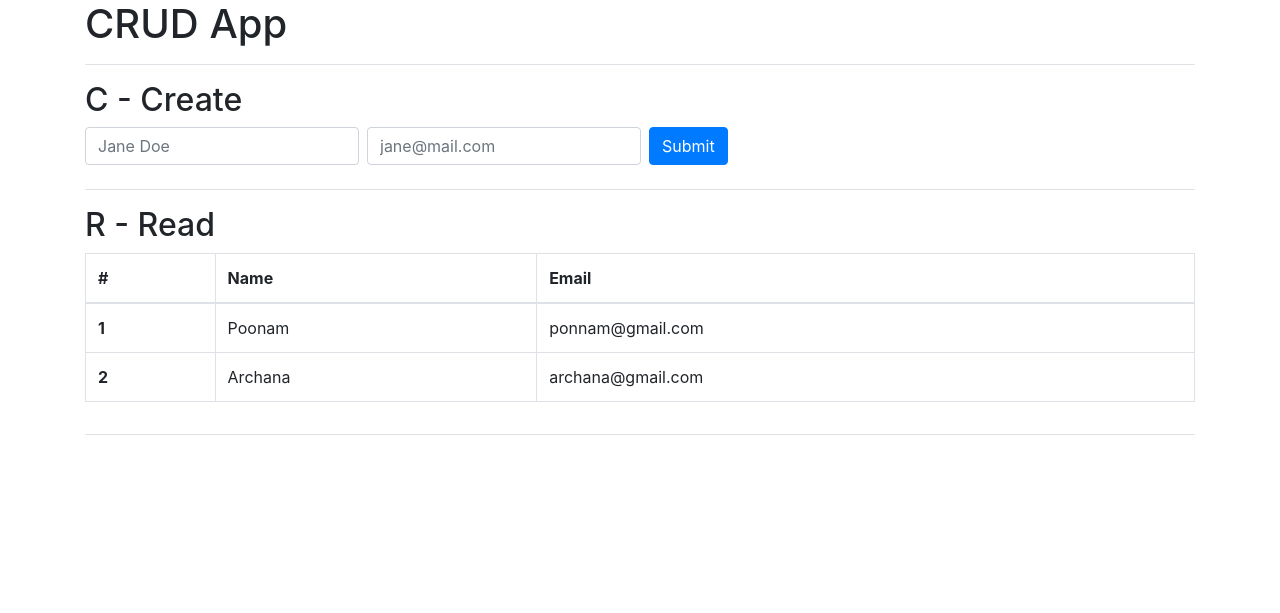
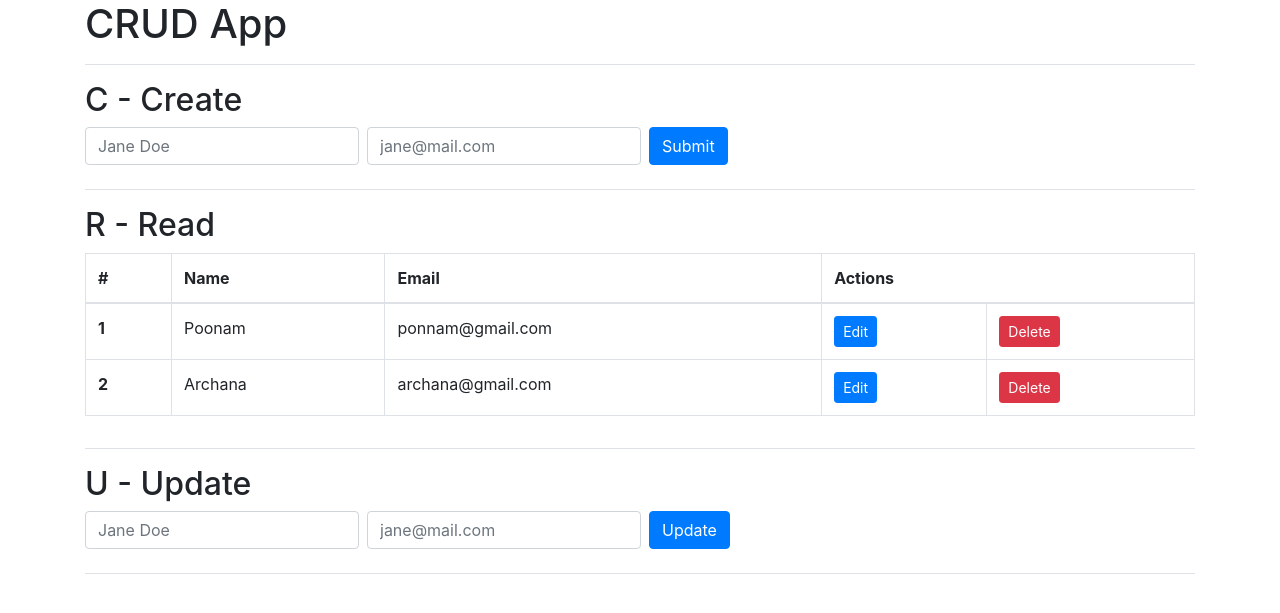
Before and after one commit to webprismitsteam/crud-app, a PHP site: page / in a window 1280 px wide. Shown: the top 613 px of the page. Run offline with PHP 8.4, Linux system fonts and the light colour scheme; data comes from the database, SQL or seed files in the repository.

Commit message:
update functionality added

```diff
--- a/assets/js/index.js
+++ b/assets/js/index.js
@@ -1,5 +1,5 @@
 $(() => {
-  $('#crud_form').submit(function(e) {
+  $('#crud_form_for_create').submit(function(e) {
     e.preventDefault();
 
     var form = $(this);
@@ -47,5 +47,64 @@ $(() => {
         }
       }, // end success
     }); // end ajax
-  })
+  });
+
+  $('.btn-edit').click(function(e) {
+    var update_form = $('#crud_form_for_update');
+
+    update_form.find('#id').val($(this).data('id'));
+    update_form.find('#name').val($(this).data('name'));
+    update_form.find('#email').val($(this).data('email'));
+  });
+
+  $('#crud_form_for_update').submit(function(e) {
+    e.preventDefault();
+
+    var form = $(this);
+    var submit_button = $(this).find('button[type="submit"]');
+
+    var submit_method = 'POST';
+    var submit_url = 'models/participants/ajax_update_participant.php';
+    // var data = (form).serialize();
+    var data = {
+      id: $(this).find('#id').val(),
+      name: $(this).find('#name').val(),
+      email: $(this).find('#email').val(),
+    }
+
+    var default_button_text = 'Update';
+    var before_send_button_text = 'Please Wait ...';
+    var after_save_button_text = 'Successfully Updated';
+
+    $.ajax({
+      type: submit_method,
+      url: submit_url,
+      data: data,
+      context: this,
+      beforeSend: function() {
+        (submit_button).attr('disabled', true).html(before_send_button_text);
+      },
+      error: function(xhr) {
+        console.log('Error Message: '+xhr.status);
+        // $('#doc-details .after-submit.msg-red').text('Server Error.').show();
+        // $('#form_create_division .button').attr('disabled', false).html('<i class="fa fa-plus-circle"></i> Add Doctor');
+      },
+      success: function(res) {
+        console.log("Success Message: " + res);
+        // response = JSON.parse(response);
+        var { status, msg } = JSON.parse(res);
+
+        if (status) {
+          submit_button.attr("disabled", true).html(after_save_button_text);
+          setTimeout(function () {
+            // window.location = redirect_url;
+            location.reload(true);
+          }, 1000);
+        } else {
+          submit_button.attr("disabled", false).html(default_button_text);
+          error_msg.text(msg).show();
+        }
+      }, // end success
+    }); // end ajax
+  });
 })
--- a/index.php
+++ b/index.php
@@ -9,9 +9,9 @@
     <h1 class="mb-3 pb-3 border-bottom">CRUD App</h1>
 
     <h2>C - Create</h2>
-    <form class="form-inline mb-3 pb-3 border-bottom" id="crud_form">
-      <input type="text" class="form-control mb-2 mr-sm-2" id="name" name="name" placeholder="Jane Doe">
-      <input type="email" class="form-control mb-2 mr-sm-2" id="email" name="email" placeholder="jane@mail.com">
+    <form class="form-inline mb-3 pb-3 border-bottom" id="crud_form_for_create">
+      <input type="text" class="form-control mb-2 mr-sm-2" id="name" name="name" placeholder="Jane Doe" autocomplete="off">
+      <input type="email" class="form-control mb-2 mr-sm-2" id="email" name="email" placeholder="jane@mail.com" autocomplete="off">
       <button type="submit" class="btn btn-primary mb-2">Submit</button>
     </form>
 
@@ -23,6 +23,7 @@
             <th scope="col">#</th>
             <th scope="col">Name</th>
             <th scope="col">Email</th>
+            <th scope="col" colspan="2">Actions</th>
           </tr>
         </thead>
         <tbody>
@@ -35,6 +36,8 @@
             <th scope="row"><?= $participant['ptcpt_id']; ?></th>
             <td><?= $participant['ptcpt_name']; ?></td>
             <td><?= $participant['ptcpt_email']; ?></td>
+            <td><button class="btn btn-primary btn-sm btn-edit" data-id="<?= $participant['ptcpt_id']; ?>" data-name="<?= $participant['ptcpt_name']; ?>" data-email="<?= $participant['ptcpt_email']; ?>">Edit</button></td>
+            <td><button class="btn btn-danger btn-sm">Delete</td>
           </tr>
 
           <?php
@@ -43,11 +46,20 @@
         </tbody>
       </table>
     </div>
+
+    <h2>U - Update</h2>
+    <form class="form-inline mb-3 pb-3 border-bottom" id="crud_form_for_update">
+      <input type="hidden" class="form-control mb-2 mr-sm-2" id="id" name="id" autocomplete="off">
+      <input type="text" class="form-control mb-2 mr-sm-2" id="name" name="name" placeholder="Jane Doe" autocomplete="off">
+      <input type="email" class="form-control mb-2 mr-sm-2" id="email" name="email" placeholder="jane@mail.com" autocomplete="off">
+      <button type="submit" class="btn btn-primary mb-2">Update</button>
+    </form>
   </div>
 
   <script src="https://cdnjs.cloudflare.com/ajax/libs/jquery/3.5.1/jquery.min.js"></script>
   <script src="https://cdn.jsdelivr.net/npm/popper.js@1.16.1/dist/umd/popper.min.js"></script>
   <script src="https://cdn.jsdelivr.net/npm/bootstrap@4.6.0/dist/js/bootstrap.min.js"></script>
+  <!-- custom js -->
   <script src="assets/js/index.js"></script>
 </body>
 </html>
```
Also changed, not shown: models/participants/ajax_update_participant.php (added, +23 -0 lines).
